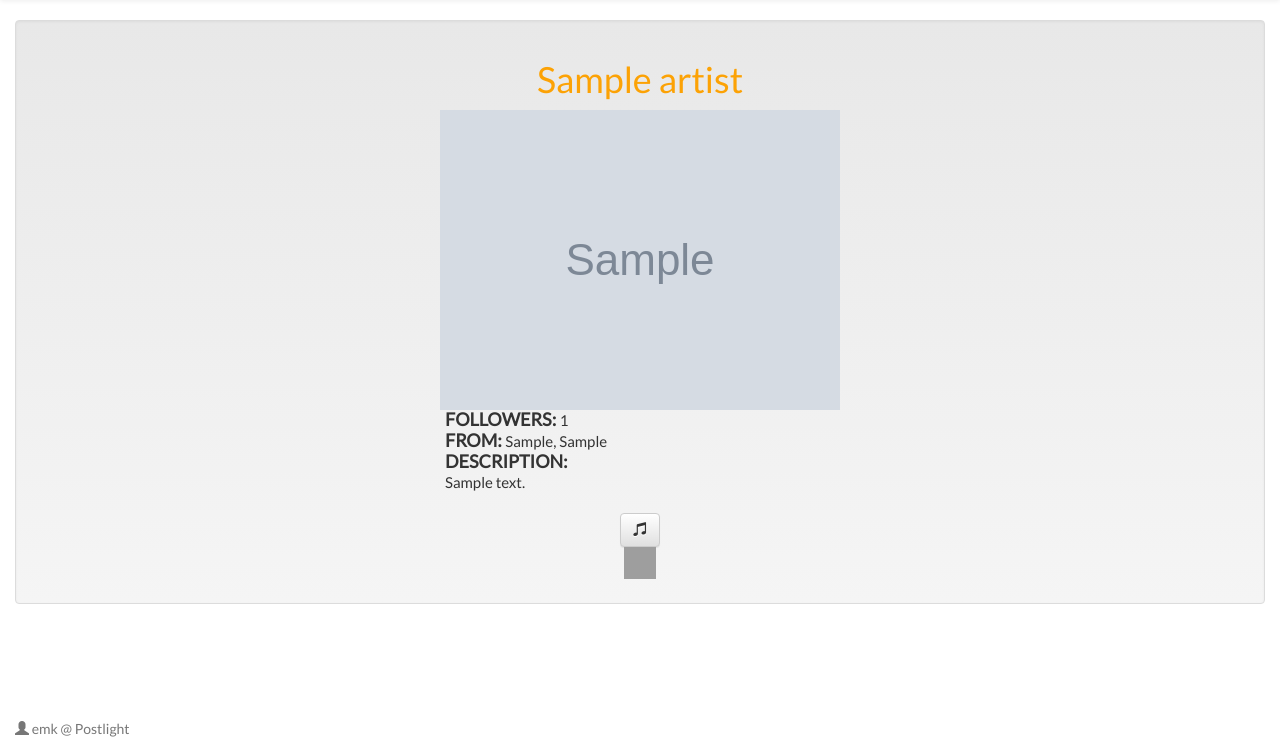
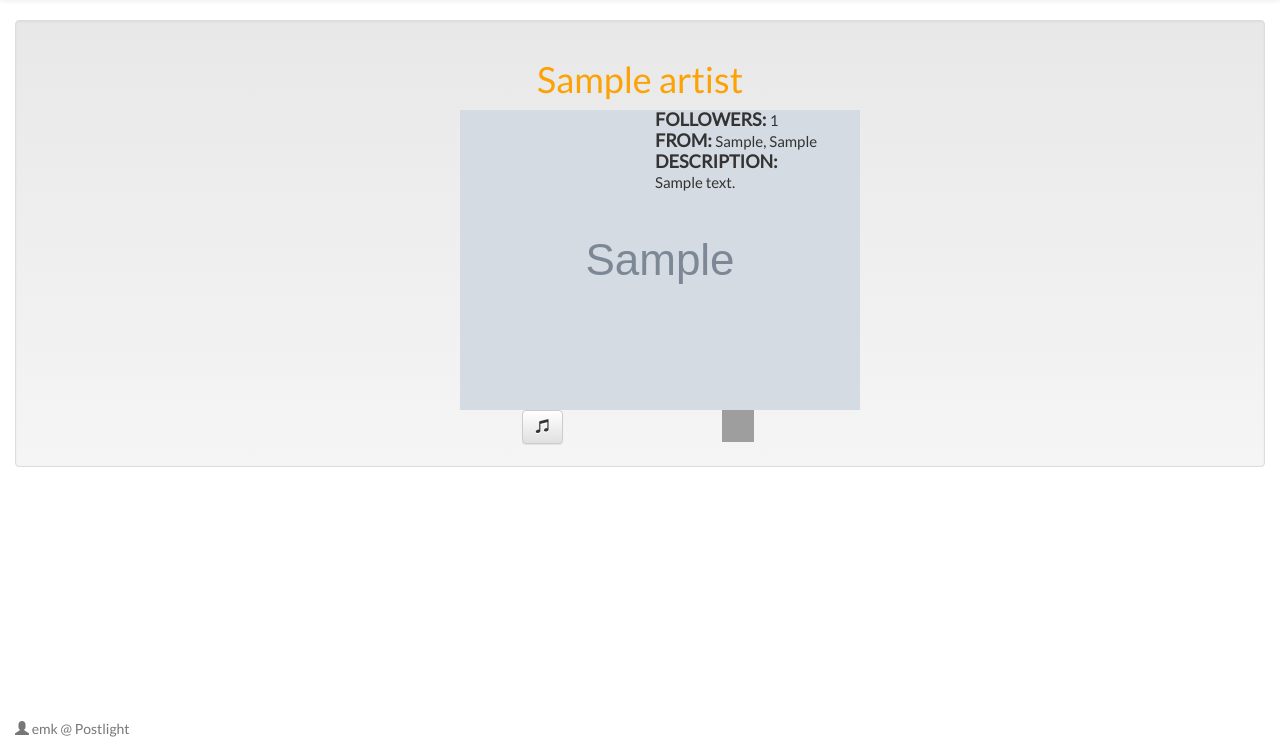
Before and after one commit to emottk/newmusic, a Django app: template newmusic/main/templates/artist_page.html in a window 1280 px wide. Shown: the part 51-800 px from the top of the page. Run offline with Django 3.2, Linux system fonts and the light colour scheme; the template is opened without the code that fills it: values that come from a table or form of the project are taken from there, others are empty; tables that the repository leaves empty hold one stand-in row (values such as "Sample post"); grey boxes marked "Sample" are stand-in pictures; parts of the project's set-up code (start-up, migrations or seed data) failed here and were passed over; some libraries are stand-ins or nearby versions; grey boxes are pictures that could not be loaded.

Commit message:
better styling to artist_page

```diff
--- a/newmusic/main/forms.py
+++ b/newmusic/main/forms.py
@@ -4,7 +4,7 @@ from django import forms
 from newmusic.main.models import Opinion
 
 class OpinionForm(ModelForm):
-    opinion = forms.BooleanField(widget=forms.HiddenInput())
+    opinion = forms.BooleanField(required=False, widget=forms.HiddenInput())
 
     class Meta:
         model = Opinion
--- a/newmusic/main/templates/artist_page.html
+++ b/newmusic/main/templates/artist_page.html
@@ -13,13 +13,15 @@
     <div class="row">
       <div class="col-xs-12 col-md-12">
         <h1><a href="{{ artist.url }}">{{ artist.name }}</a></h1>
-        <a href="{{ artist.url }}"><img src=" {{ artist.avatar_url }}"></a>
       </div>
     </div>
 
+    <div class="container-fluid inline">
     <div class="row-fluid">
-      <div class="col-xs-12 col-md-12">
-        <div class="container-fluid inline">
+      <div class="col-xs-6 col-md-6">
+          <a href="{{ artist.url }}"><img src=" {{ artist.avatar_url }}"></a>
+        </div>
+        <div class="col-xs-6 col-md-6">
           <h4><strong>Followers: </strong><h6>{{ artist.followers_count }}</h6></h4>
           {% if artist.city %}
           {% if artist.country %}
@@ -37,10 +39,13 @@
           {% endif %}
           {% endif %}
         </div>
-      </div>
-    </div>
+        </div>
 <div class="row">
-  <div class="col-xs-12 abtn">
+
+</div>
+<div class="row-fluid artist_buttons">
+
+  <div class="col-xs-6">
     <button class="btn btn-default" type="button" data-toggle="collapse" data-target="#song" aria-expanded="false" aria-controls="song"><span class="glyphicon glyphicon-music"></span></button>
   {% if song %}
     <div class="collapse" id="song">
@@ -52,11 +57,13 @@
       </div>
     </div>
   {% endif %}
+
   </div>
-  <div class="col-xs-12 col-md-12 abtn">
-    <iframe allowtransparency="true" scrolling="no" frameborder="no" src="https://w.soundcloud.com/icon/?url={{ artist.url }}&color=orange_white&size=32" style="width: 32px; height: 32px;"></iframe>
-  </div>
+  <div class="col-xs-6">
+  <iframe allowtransparency="true" scrolling="no" frameborder="no" src="https://w.soundcloud.com/icon/?url={{ artist.url }}&color=orange_white&size=32" style="width: 32px; height: 32px;"></iframe>
+</div>
 
+</div>
 </div>
 
 
--- a/newmusic/static/css/base.css
+++ b/newmusic/static/css/base.css
@@ -5,8 +5,9 @@ form, form div {
   display: inline;
 }
 
-div.abtn {
+.artist_buttons {
   display: inline;
+  text-align: center;
 }
 
 h2, h3, h4, h5 {
```
